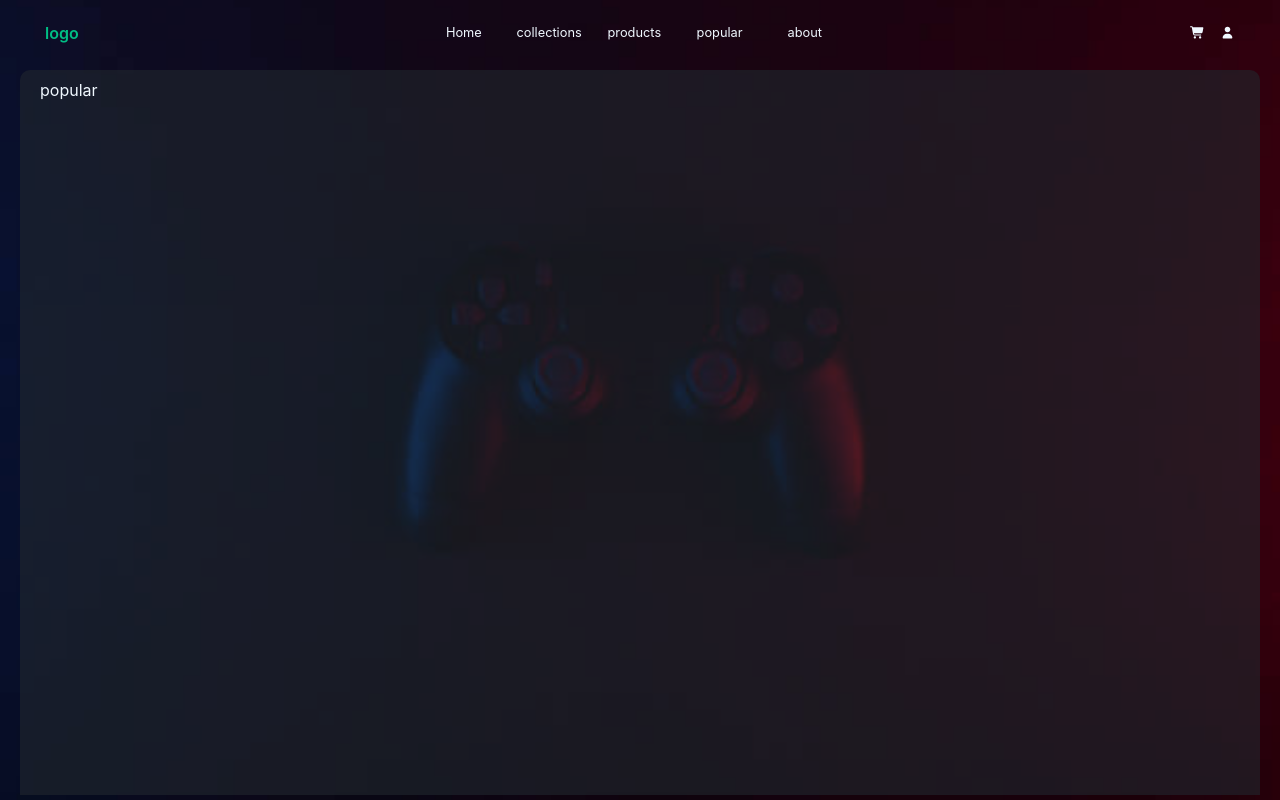
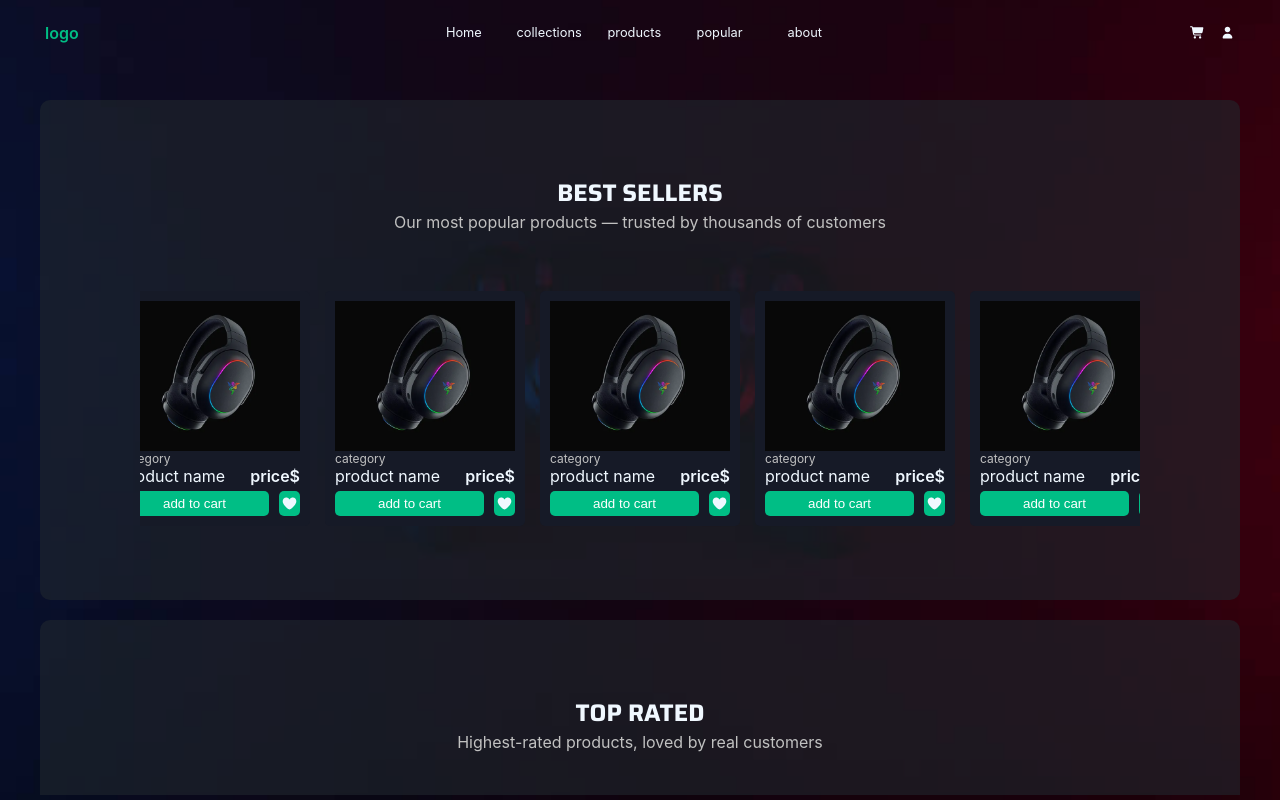
Before and after one commit to Choaib-Routbi/Ecommerce-website, a React (Vite) app: page /Ecommerce-website/popular in a window 1280 px wide. Built offline with nearby package versions, Linux system fonts and the light colour scheme; a web font is replaced by a local one.

Commit message:
popular section layout , and some Prettier formating

```diff
--- a/src/components/navbar.jsx
+++ b/src/components/navbar.jsx
@@ -103,7 +103,6 @@ function Navbar() {
           Copyright 2025 Fonticons, Inc
           <path d="M320 312C386.3 312 440 258.3 440 192C440 125.7 386.3 72 320 72C253.7 72 200 125.7 200 192C200 258.3 253.7 312 320 312zM290.3 368C191.8 368 112 447.8 112 546.3C112 562.7 125.3 576 141.7 576L498.3 576C514.7 576 528 562.7 528 546.3C528 447.8 448.2 368 349.7 368L290.3 368z" />
         </svg>
-
       </div>
     </nav>
   );
--- a/src/index.css
+++ b/src/index.css
@@ -6,7 +6,7 @@
   --text-color: #1a1a1a;
   --main-background: #21283094;
 }
-a:-webkit-any-link{
+a:-webkit-any-link {
   text-decoration: none;
 }
 body {
@@ -92,7 +92,7 @@ body {
     height: 50px;
     margin-bottom: 20px;
     text-align: center;
-    a{
+    a {
       text-wrap: nowrap;
       height: fit-content;
     }
@@ -188,7 +188,6 @@ body {
       display: flex;
       gap: 20px;
       justify-content: center;
-
     }
   }
 }
@@ -265,7 +264,7 @@ body {
 .nav-btn.active {
   color: var(--primary-color);
 }
-.collections-container::-webkit-scrollbar{
+.collections-container::-webkit-scrollbar {
   display: none;
 }
 .collections-container {
@@ -280,26 +279,26 @@ body {
   /* ------adjust-bg------- */
   color: aliceblue;
   box-sizing: border-box;
-  overflow-x: hidden ;
-  .section-title{
+  overflow-x: hidden;
+  .section-title {
     color: aliceblue;
     font-size: 1.5rem;
     font-weight: 700;
     text-transform: uppercase;
     font-family: "Saira", sans-serif;
   }
-  .section-subtitle{
+  .section-subtitle {
     margin-top: 0%;
     color: #c1c1c1;
   }
-  .collections-grid-container{
+  .collections-grid-container {
     width: 100%;
     display: grid;
     grid-template-columns: repeat(2, auto);
     gap: 10px;
     height: 70%;
     box-sizing: border-box;
-    .oneCollection{
+    .oneCollection {
       background-color: var(--main-background);
       border-radius: 10px;
       box-sizing: border-box;
@@ -310,17 +309,17 @@ body {
       text-align: center;
       align-content: center;
       justify-items: center;
-      .oneCollection-title{
+      .oneCollection-title {
         margin: 0%;
         font-size: 1rem;
         font-weight: 700;
         margin-top: 150px;
       }
-      .oneCollection-description{
+      .oneCollection-description {
         font-size: 0.8rem;
         width: 80%;
       }
-      button{
+      button {
         padding: 5px 20px;
         height: 30px;
         width: 170px;
@@ -332,17 +331,17 @@ body {
         margin-top: 25px;
         cursor: pointer;
       }
-      button:hover{
+      button:hover {
         background-color: var(--hoverBG);
         box-shadow: 0px 0px 15px var(--shadowColor);
       }
-      button:active{
+      button:active {
         transform: scale(0.9);
       }
     }
   }
 }
-.products-container::-webkit-scrollbar{
+.products-container::-webkit-scrollbar {
   display: none;
 }
 .products-container {
@@ -358,7 +357,7 @@ body {
   color: aliceblue;
   box-sizing: border-box;
   overflow-x: hidden;
-  .products-section-banner{
+  .products-section-banner {
     min-height: 20vh;
     max-height: 30vh;
     width: 100%;
@@ -383,10 +382,10 @@ body {
       margin-top: 0%;
       color: #c1c1c1;
     }
-    .products-search-container{
+    .products-search-container {
       height: 100%;
       width: 100%;
-      input{
+      input {
         width: 50%;
         height: 100%;
         background: transparent;
@@ -399,12 +398,12 @@ body {
         box-sizing: border-box;
         background-color: #000000b7;
       }
-      input:focus{
+      input:focus {
         outline: none;
         border: none;
         border: solid 2px var(--primary-color);
       }
-      button{
+      button {
         height: 100%;
         background-color: var(--primary-color);
         color: white;
@@ -415,16 +414,16 @@ body {
         padding: 0px 10px;
         transition: all ease 0.1s;
       }
-      button:hover{
+      button:hover {
         background-color: var(--hoverBG);
         box-shadow: 0px 0px 5px var(--shadowColor);
       }
-      button:active{
+      button:active {
         transform: scale(0.9);
       }
     }
   }
-  .products-grid{
+  .products-grid {
     overflow-x: hidden;
     width: 100%;
     display: flex;
@@ -432,6 +431,9 @@ body {
     gap: 10px;
     justify-content: center;
   }
+}
+.topSales-container::-webkit-scrollbar {
+  display: none;
 }
 .topSales-container {
   height: calc(100vh - 0px);
@@ -441,11 +443,56 @@ body {
   border-radius: 10px;
   border: none;
   background-color: var(--main-background);
-  /* background: transparent; */
+  background: transparent;
   /* ------adjust-bg------- */
   color: aliceblue;
   box-sizing: border-box;
-  overflow: hidden;
+  overflow-x: hidden;
+  text-align: center;
+  .subsection {
+    display: grid;
+    grid-template-rows: repeat(2,auto);
+    align-content: space-evenly;
+    height: 500px;
+    width: 100%;
+    padding: 30px 100px;
+    margin-top: 20px;
+    box-sizing: border-box;
+    border-radius: 10px;
+    border: none;
+    background-color: var(--main-background);
+    .title {
+      color: aliceblue;
+      font-size: 1.5rem;
+      font-weight: 700;
+      text-transform: uppercase;
+      font-family: "Saira", sans-serif;
+    }
+    .subtitle {
+      margin-top: 0%;
+      color: #c1c1c1;
+    }
+    .subsection-cards{
+      height: 100%;
+      width: 100%;
+      display: flex;
+      justify-content: center;
+      gap: 15px;
+      overflow-x: scroll;
+
+    }
+    .subsection-cards::-webkit-scrollbar{
+      height: 10px;
+      background-color: transparent;
+    }
+        .subsection-cards::-webkit-scrollbar-thumb{
+          background-color: var(--primary-color);
+          cursor: pointer;
+          border-radius: 10px;
+        }
+
+
+  }
 }
 .about-container {
   height: calc(100vh - 0px);
@@ -532,9 +579,8 @@ body {
       }
     }
   }
-  .collections-container{
-
-    .collections-grid-container{
+  .collections-container {
+    .collections-grid-container {
       display: grid;
       grid-template-columns: repeat(1, auto);
       gap: 30px;
--- a/src/pages/home.jsx
+++ b/src/pages/home.jsx
@@ -1,9 +1,15 @@
 import { useState, useEffect } from "react";
-import { BrowserRouter as Router, Routes, Route, data, NavLink } from "react-router-dom";
+import {
+  BrowserRouter as Router,
+  Routes,
+  Route,
+  data,
+  NavLink,
+} from "react-router-dom";
 import ProductCard from "../components/product-card";
 
-import Collections from './collections';
-import Products from './products';
+import Collections from "./collections";
+import Products from "./products";
 
 const Home = () => {
   const targetDate = new Date("2025-10-20T20:59:59"); // 🎯 your countdown target
@@ -58,8 +64,12 @@ const Home = () => {
               <Route path="/products" element={<Products />} />
               <Route path="/collections" element={<Collections />} />
             </Routes>
-            <NavLink to={"/products"} className="shop">shop now</NavLink>
-            <NavLink to={"/collections"} className="discover">discover collections</NavLink>
+            <NavLink to={"/products"} className="shop">
+              shop now
+            </NavLink>
+            <NavLink to={"/collections"} className="discover">
+              discover collections
+            </NavLink>
             <div></div>
             <div></div>
           </div>
@@ -89,8 +99,7 @@ const Home = () => {
             </div>
           </div>
           <div className="home-off-grid">
-            <ProductCard
-            />
+            <ProductCard />
             <ProductCard />
             <ProductCard />
           </div>
--- a/src/pages/popular.jsx
+++ b/src/pages/popular.jsx
@@ -1,10 +1,63 @@
 import { useState } from "react";
+import ProductCard from "../components/product-card";
+
 
 const Popular = () => {
   return (
     <div className="section topSales">
       <div className="topSales-container">
-        <span className="section-title">popular</span>
+        <div className="subsection BestSellers-container">
+          <div className="subsection-heading">
+            <span className="title">Best Sellers</span>
+            <p className="subtitle">
+              Our most popular products — trusted by thousands of customers
+            </p>
+          </div>
+          <div className="subsection-cards">
+            <ProductCard />
+            <ProductCard />
+            <ProductCard />
+            <ProductCard />
+            <ProductCard />
+            <ProductCard />
+            <ProductCard />
+
+          </div>
+        </div>
+        <div className="subsection TopRated-container">
+          <div className="subsection-heading">
+            <span className="title">Top Rated</span>
+            <p className="subtitle">
+              Highest-rated products, loved by real customers
+            </p>
+          </div>
+          <div className="subsection-cards">
+            <ProductCard />
+            <ProductCard />
+            <ProductCard />
+            <ProductCard />
+            <ProductCard />
+            <ProductCard />
+            <ProductCard />
+
+          </div>
+        </div>
+        <div className="subsection NewArrivals-container">
+          <div className="subsection-heading">
+            <span className="title">New Arrivals</span>
+            <p className="subtitle">
+              Just dropped — discover the latest in our collection
+            </p>
+          </div>
+          <div className="subsection-cards">
+            <ProductCard />
+            <ProductCard />
+            <ProductCard />
+            <ProductCard />
+            <ProductCard />
+
+          </div>
+        </div>
       </div>
     </div>
   );
--- a/src/product-card-style.css
+++ b/src/product-card-style.css
@@ -7,7 +7,7 @@
   grid-template-rows: repeat(10, auto);
   min-width: 180px;
   max-width: 200px;
-            flex: 1 1 200px ;
+  flex: 1 1 200px;
   .card-img {
     height: 100%;
     grid-row: span 8;
@@ -54,6 +54,7 @@
         text-align: right;
         grid-column: span 1;
         align-self: last baseline;
+        font-weight: 600;
       }
     }
 
```
Also changed, not shown: src/App.jsx (+7 -8 lines), src/components/product-card.jsx (+15 -6 lines), src/main.jsx (+7 -7 lines), src/pages/collections.jsx (+16 -5 lines), src/pages/products.jsx (+19 -13 lines), src/pages/about.jsx (line endings or trailing spaces). Lines whose indentation alone changed are shown as unchanged.
